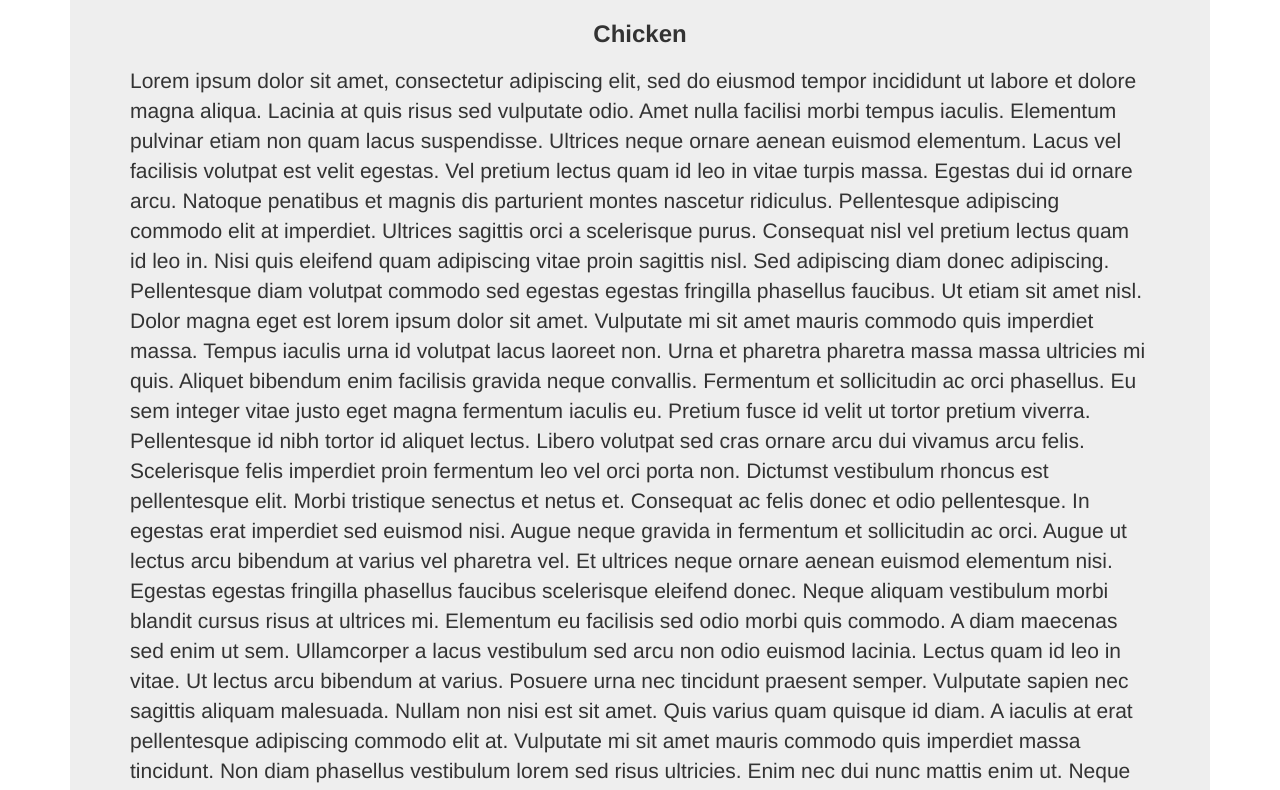
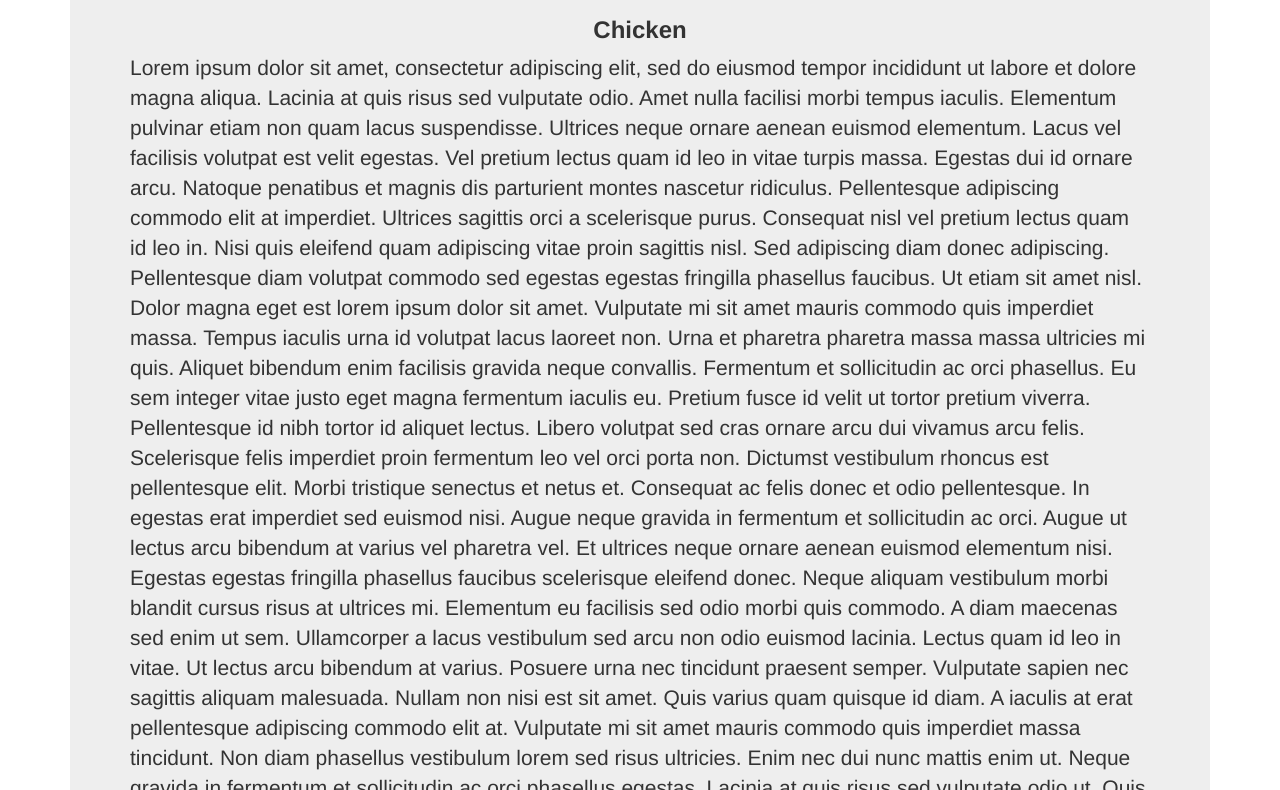
Before and after one commit to premraaj/HTML-CSS-JavaScript-for-Web-Developers, a plain HTML site: page module3-solution/index.html in a window 1280 px wide. Shown: the part 139-929 px from the top of the page. Drawn offline with Linux system fonts and the light colour scheme.

Commit message:
Another minor change

```diff
--- a/module3-solution/css/styles.css
+++ b/module3-solution/css/styles.css
@@ -39,8 +39,7 @@ body {
 	background: white;
 }
 
-#chicken-id {
+div h3 {
 	margin-top: -25px;
-	font-size: 1.5em;
 	font-weight: bold;
 }
--- a/module3-solution/index.html
+++ b/module3-solution/index.html
@@ -55,7 +55,7 @@
 
   <div id="main-content" class="container">
     <div class="jumbotron col-md-12 col-sm-12 col-xs-12">
-      <p id="chicken-id" class="text-center">Chicken</p>
+      <h3 class="text-center">Chicken</h3>
       <p>Lorem ipsum dolor sit amet, consectetur adipiscing elit, sed do eiusmod tempor incididunt ut labore et dolore magna aliqua. Lacinia at quis risus sed vulputate odio. Amet nulla facilisi morbi tempus iaculis. Elementum pulvinar etiam non quam lacus suspendisse. Ultrices neque ornare aenean euismod elementum. Lacus vel facilisis volutpat est velit egestas. Vel pretium lectus quam id leo in vitae turpis massa. Egestas dui id ornare arcu. Natoque penatibus et magnis dis parturient montes nascetur ridiculus. Pellentesque adipiscing commodo elit at imperdiet. Ultrices sagittis orci a scelerisque purus. Consequat nisl vel pretium lectus quam id leo in. Nisi quis eleifend quam adipiscing vitae proin sagittis nisl. Sed adipiscing diam donec adipiscing. Pellentesque diam volutpat commodo sed egestas egestas fringilla phasellus faucibus. Ut etiam sit amet nisl. Dolor magna eget est lorem ipsum dolor sit amet.
 
         Vulputate mi sit amet mauris commodo quis imperdiet massa. Tempus iaculis urna id volutpat lacus laoreet non. Urna et pharetra pharetra massa massa ultricies mi quis. Aliquet bibendum enim facilisis gravida neque convallis. Fermentum et sollicitudin ac orci phasellus. Eu sem integer vitae justo eget magna fermentum iaculis eu. Pretium fusce id velit ut tortor pretium viverra. Pellentesque id nibh tortor id aliquet lectus. Libero volutpat sed cras ornare arcu dui vivamus arcu felis. Scelerisque felis imperdiet proin fermentum leo vel orci porta non. Dictumst vestibulum rhoncus est pellentesque elit. Morbi tristique senectus et netus et. Consequat ac felis donec et odio pellentesque. In egestas erat imperdiet sed euismod nisi. Augue neque gravida in fermentum et sollicitudin ac orci. Augue ut lectus arcu bibendum at varius vel pharetra vel.
```
